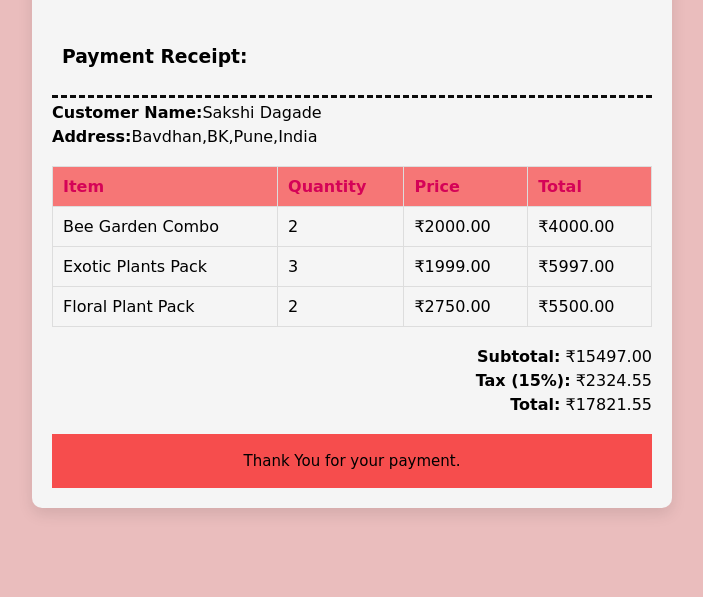
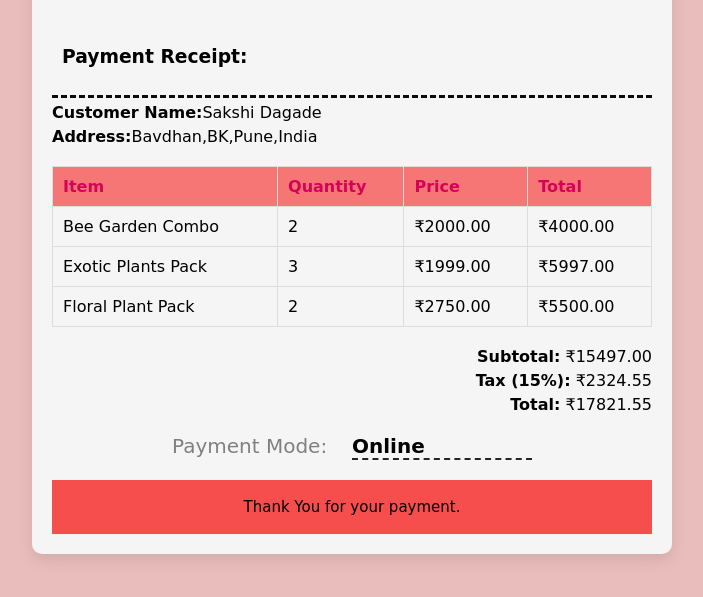
Before and after one commit to Pratibhamore01/Assighnment-21, a plain HTML site: page index.html in a window 1280 px wide. Shown: the part 149-746 px from the top of the page, without its empty margins (288-991 px from the left). Drawn offline with Linux system fonts and the light colour scheme.

Commit message:
payment added

```diff
--- a/index.html
+++ b/index.html
@@ -67,6 +67,24 @@
             position: relative;
             border-bottom: 3px dashed rgb(12, 12, 12);
             padding: 10px;
+        }
+        .receipt-detail
+        {
+            display: flex;
+            justify-content: center;
+            font-size: 20px;
+            margin: 20px 0;
+        }
+        .receipt-detail-key
+        {
+            color: grey;
+            width: 30%;
+        }
+        .receipt-detail-value
+        {
+            font-weight: bold;
+            border-bottom:2px dashed rgb(37, 37, 37) ;
+            width: 30%;
         }
 
         /* Media Queries */
@@ -164,6 +182,14 @@
         <p><strong>Total:</strong> ₹17821.55</p>
 
     </div>
+    <div class="receipt-detail">
+        <div class="receipt-detail-key">
+           Payment Mode:
+        </div>
+        <div class="receipt-detail-value">
+            Online
+        </div>
+    </div>
     <div class="receipt-footer">
         <p>
             Thank You for your payment.
```
